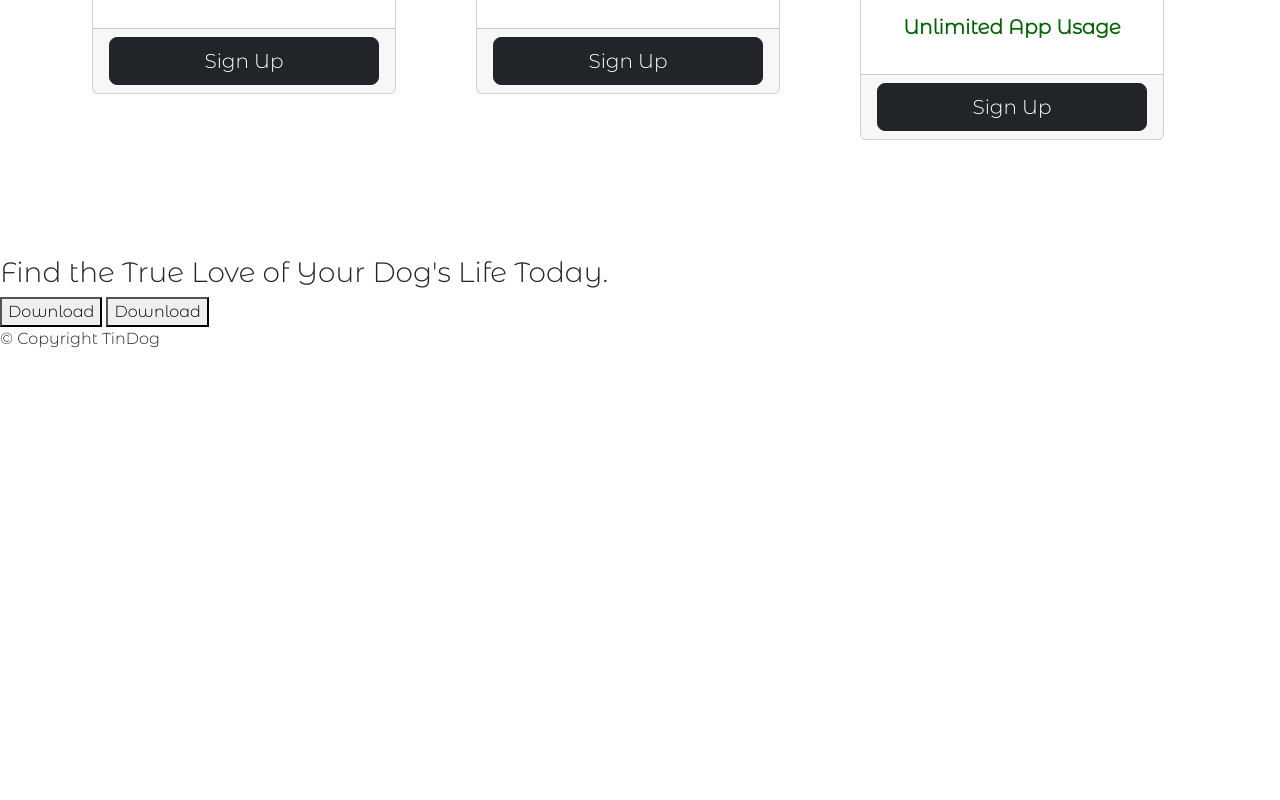
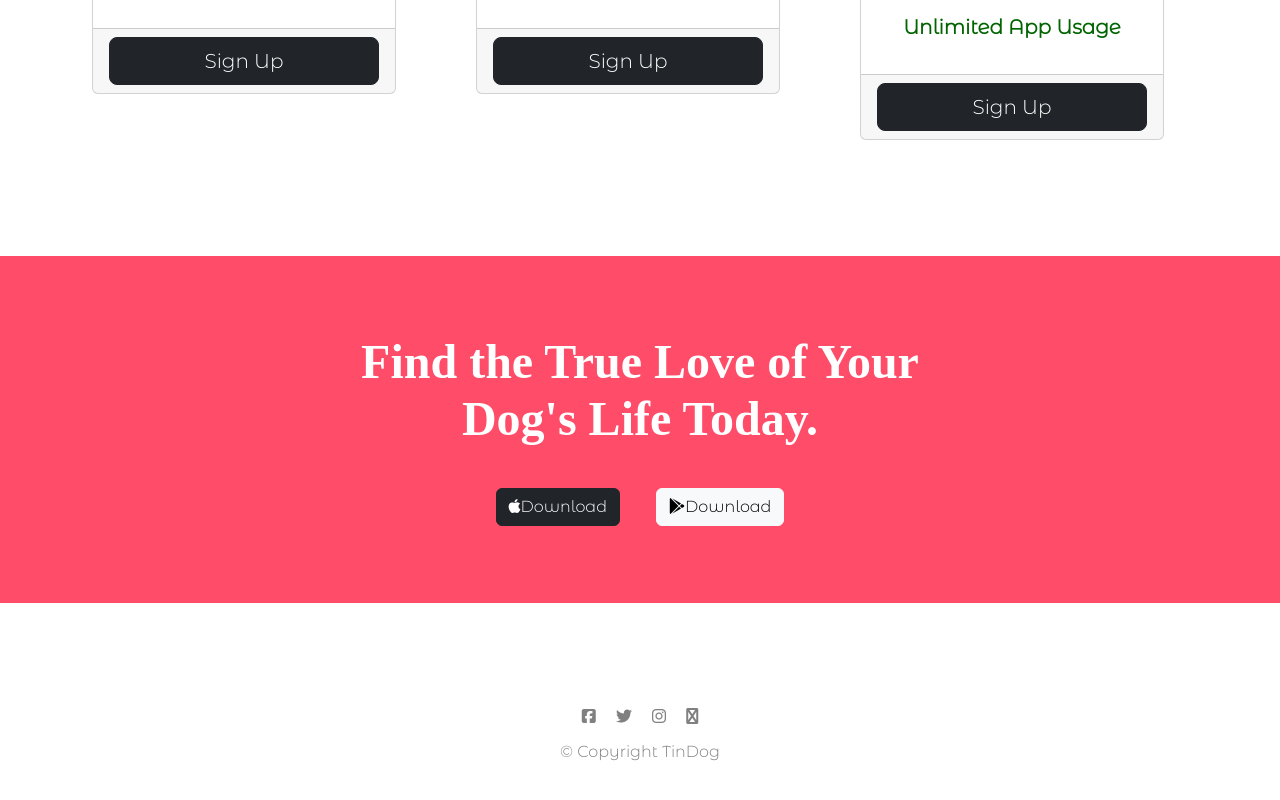
Before and after one commit to cselkiraly/bootstrap_tindog, a plain HTML site: page index.html in a window 1280 px wide. Shown: the part 3289-4089 px from the top of the page. Before the commit the page ends 3656 px from the top, so only its background shows below. Drawn offline with nearby package versions, Linux system fonts and the light colour scheme.

Commit message:
Footer Challenge

```diff
--- a/css/styles.css
+++ b/css/styles.css
@@ -21,9 +21,11 @@ h1 {
 
 .iphone {
     padding-top: 2rem;
-    width: 30%;
+    width: 20%;
     transform: rotate(30deg);
     position: absolute;
+    right: 25%;
+    top: 25%;
 }
 
 /* Navigation Bar */
@@ -197,3 +199,44 @@ h2 {
     padding: 3% 2%;
     display: table-cell;
 }
+
+/* Call to action */
+
+.cta-container {
+    text-align: center;
+    padding: 6% 25% 6%;
+    background-color: #ff4c68;
+}
+
+.cta-header {
+    font-size: 3rem;
+    font-weight: bold;
+    font-family: 'Montserrat-Black';
+    color: white
+}
+
+.cta-button {
+    margin-top: 2rem;
+    display: inline-block;
+    margin-left: 1rem; margin-right: 1rem;
+}
+
+/* Footer */
+
+#footer {
+    padding: 8% 0 2%;
+    color: white;
+    text-align: center;
+}
+
+.footer-brand {
+    color: gray;
+    margin-left: 0.5rem; margin-right: 0.5rem; margin-bottom: 1rem;
+    display: inline-block;
+}
+
+.p-footer {
+    color: gray;
+    font-weight: lighter;
+    font-size: 1rem;
+}
--- a/index.html
+++ b/index.html
@@ -237,10 +237,11 @@
 
   <section id="cta">
 
-    <h3>Find the True Love of Your Dog's Life Today.</h3>
-    <button type="button">Download</button>
-    <button type="button">Download</button>
-
+    <div class="cta-container">
+      <h3 class="cta-header">Find the True Love of Your Dog's Life Today.</h3>
+      <button class="btn btn-md btn-dark cta-button" type="button"><i class="fa-brands fa-apple"> </i>Download</button>
+      <button class="btn btn-md btn-light cta-button" type="button"><i class="fa-brands fa-google-play"> </i>Download</button>
+    </div>
   </section>
 
 
@@ -248,7 +249,12 @@
 
   <footer id="footer">
 
-    <p>© Copyright TinDog</p>
+    <i class="fa-brands fa-square-facebook footer-brand"></i>
+    <i class="fa-brands fa-twitter footer-brand"></i>
+    <i class="fa-brands fa-instagram footer-brand"></i>
+    <i class="fa-brands fa-envelope footer-brand"></i>
+
+    <p class="p-footer">© Copyright TinDog</p>
 
   </footer>
 
```
